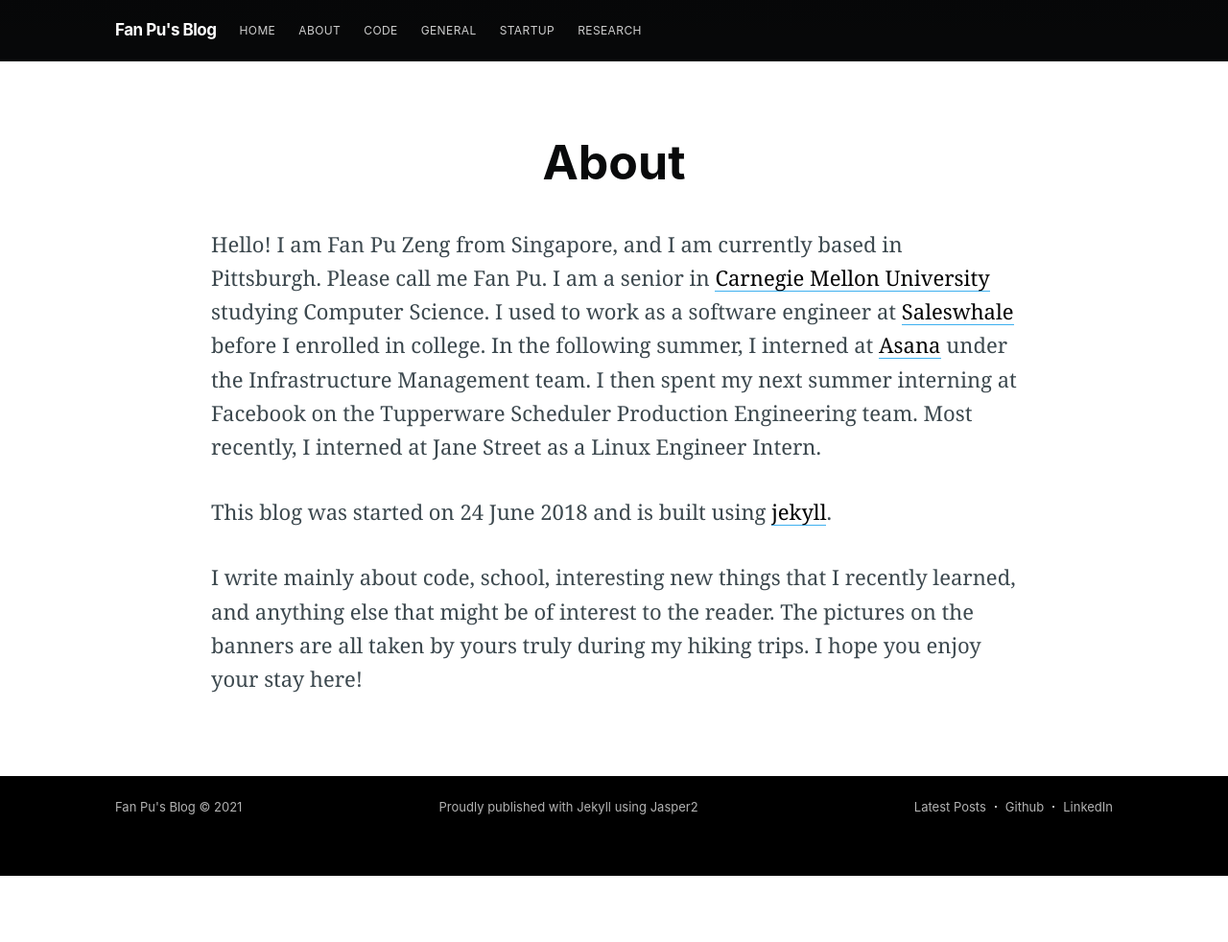
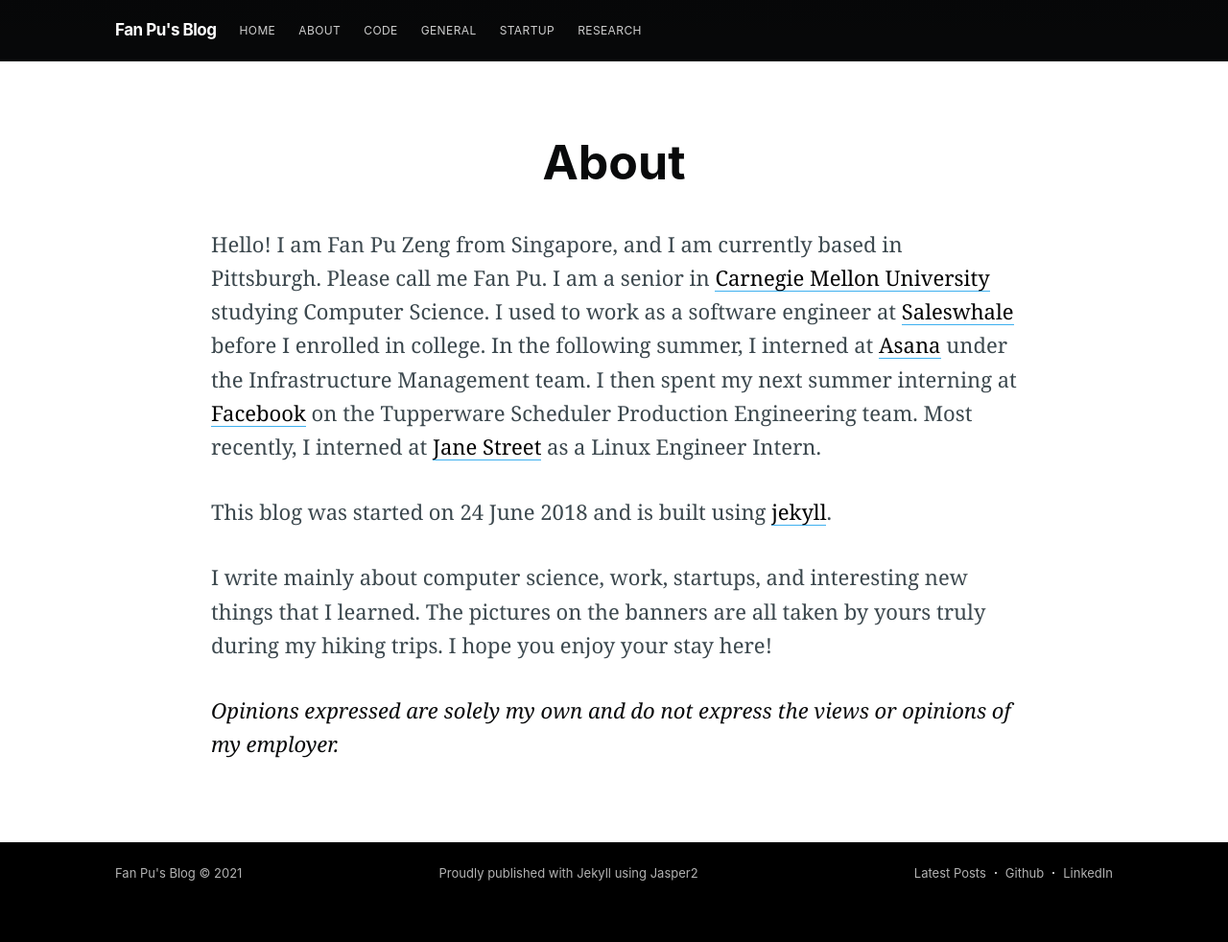
Before and after one commit to fanpu/blog, a Jekyll site: the page built from about.md, in a window 1280 px wide. Shown: the whole page at 96% size. Built offline with Jekyll 4.4.1, drawn with Linux system fonts in a browser that asks for light colours; nearby versions of some CDN libraries; before the commit the page ends 913 px from its top, so only the background shows below that.

Commit message:
update about

```diff
--- a/about.md
+++ b/about.md
@@ -10,8 +10,10 @@ permalink: /about/
 Hello! I am Fan Pu Zeng from Singapore, and I am currently based in Pittsburgh.
 Please call me Fan Pu.
 I am a senior in [Carnegie Mellon University](https://www.cmu.edu/) studying Computer Science. I used to work as a software engineer at
-[Saleswhale](https://saleswhale.com) before I enrolled in college. In the following summer, I interned at [Asana](https://asana.com/) under the Infrastructure Management team. I then spent my next summer interning at Facebook on the Tupperware Scheduler Production Engineering team. Most recently, I interned at Jane Street as a Linux Engineer Intern.
+[Saleswhale](https://saleswhale.com) before I enrolled in college. In the following summer, I interned at [Asana](https://asana.com/) under the Infrastructure Management team. I then spent my next summer interning at [Facebook](https://about.facebook.com/meta) on the Tupperware Scheduler Production Engineering team. Most recently, I interned at [Jane Street](https://www.janestreet.com/) as a Linux Engineer Intern.
 
 This blog was started on 24 June 2018 and is built using [jekyll](https://github.com/jekyll/jekyll).
 
-I write mainly about code, school, interesting new things that I recently learned, and anything else that might be of interest to the reader. The pictures on the banners are all taken by yours truly during my hiking trips. I hope you enjoy your stay here!
+I write mainly about computer science, work, startups, and interesting new things that I learned. The pictures on the banners are all taken by yours truly during my hiking trips. I hope you enjoy your stay here!
+
+*Opinions expressed are solely my own and do not express the views or opinions of my employer.*
```
